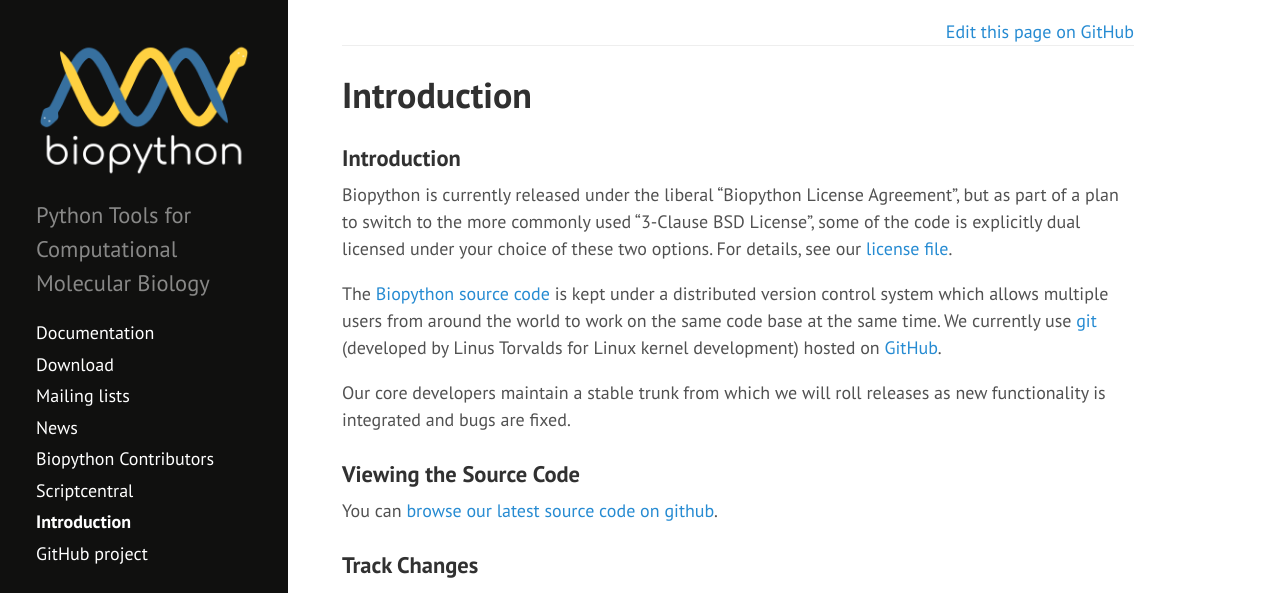
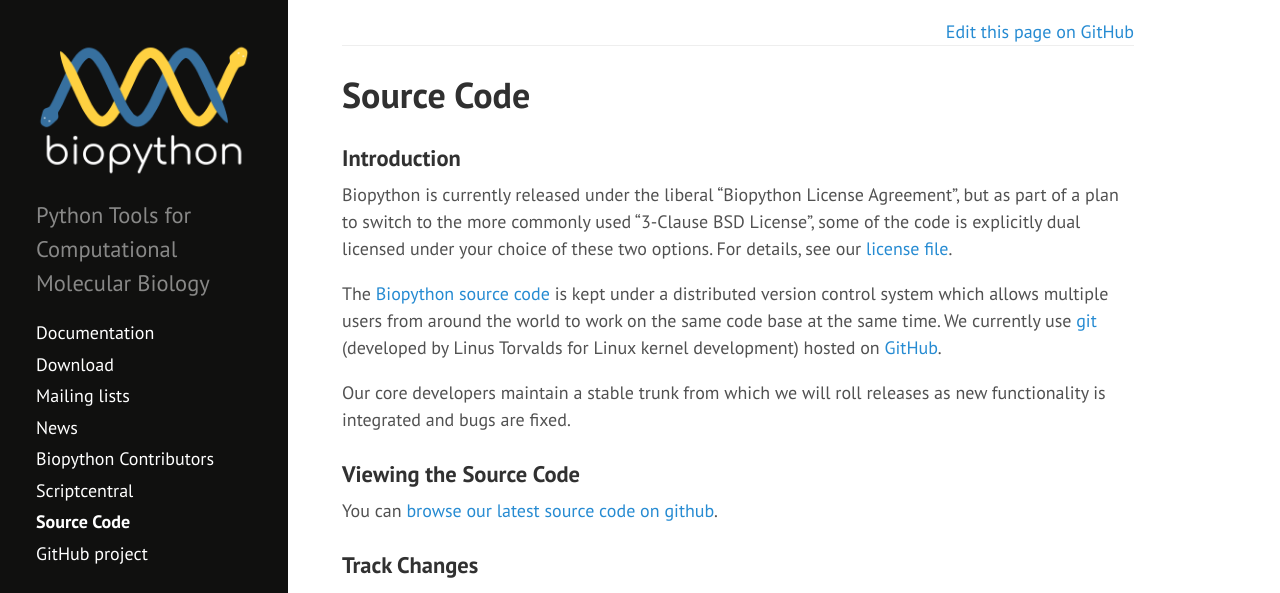
Before and after one commit to biopython/biopython.github.io, a Jekyll site: the page built from wiki/SourceCode.md, in a window 1280 px wide and 900 px high. Shown: the top 593 px of the window. Built offline with Jekyll 4.4.1, drawn with Linux system fonts in a browser that asks for light colours; our own code applies the rules of GitHub Pages for plain Markdown files.

```diff
--- a/wiki/SourceCode.md
+++ b/wiki/SourceCode.md
@@ -1,5 +1,5 @@
 ---
-Title: Source Code
+title: Source Code
 permalink: wiki/SourceCode
 layout: page
 redirect_from:
```
